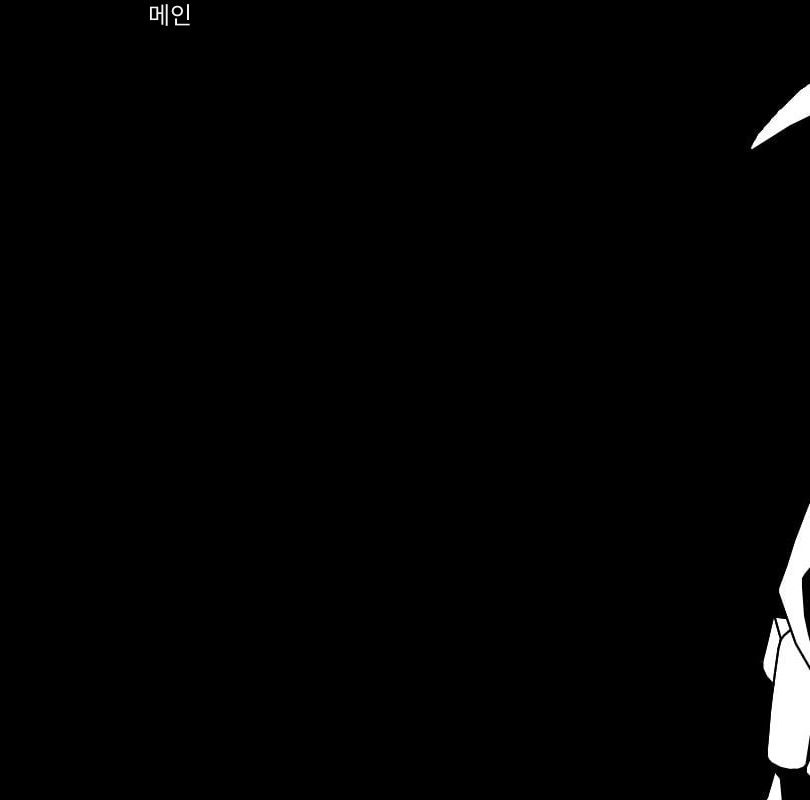
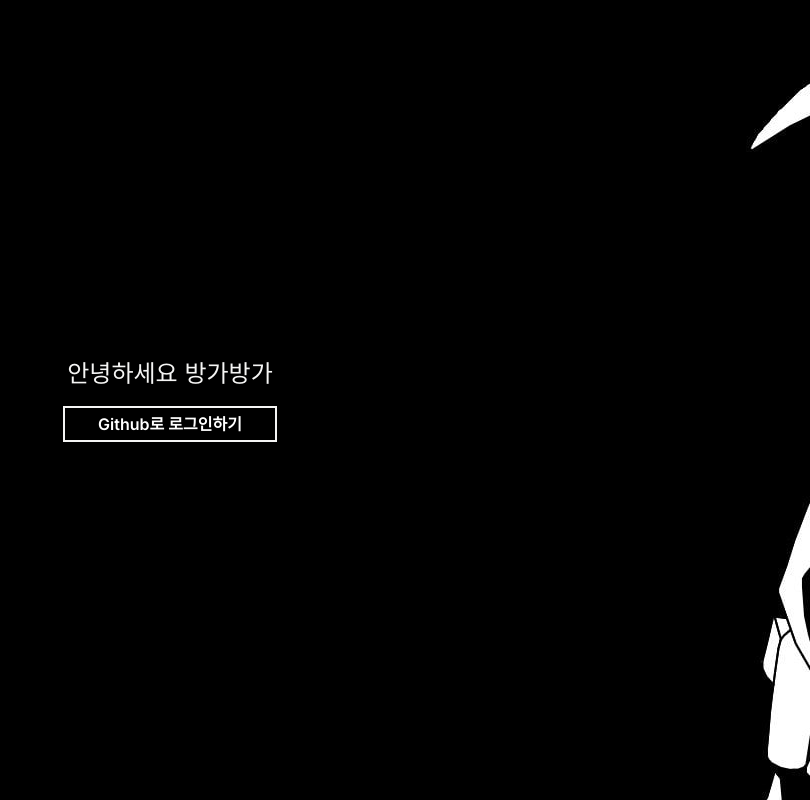
Before and after one commit to yeo-hyeonseok/study_nextjs, a Next.js app: page / in a window 1280 px wide. Shown: the whole page, without its empty margins (470-1280 px from the left). Built offline with nearby package versions, Linux system fonts and the light colour scheme.

Commit message:
[new] nextAuth 세팅 및 깃허브 소셜 로그인 기능 추가
- 메인 페이지 ui 변경
- loginButton 컴포넌트 추가

```diff
--- a/app/page.jsx
+++ b/app/page.jsx
@@ -1,9 +1,12 @@
-import SuperButton from "./src/components/common/superButton";
+import LoginButton from "./src/components/main/loginButton";
 
 export default async function Home() {
   return (
-    <div className="flex items-center flex-col">
-      <h1 className="text-stone-100 text-2xl">메인</h1>
+    <div className="flex items-center justify-center h-screen flex-col">
+      <div className="w-1/6 flex flex-col items-center">
+        <h1 className="text-stone-100 text-2xl">안녕하세요 방가방가</h1>
+        <LoginButton className="w-full mt-4" />
+      </div>
     </div>
   );
 }
--- /dev/null
+++ b/app/src/components/main/loginButton.jsx
@@ -0,0 +1,16 @@
+"use client";
+
+import { signIn } from "next-auth/react";
+import SuperButton from "../common/superButton";
+
+export default async function LoginButton({ className }) {
+  return (
+    <SuperButton
+      text="Github로 로그인하기"
+      onClick={() => {
+        signIn("", { callbackUrl: "/posts" });
+      }}
+      className={className}
+    />
+  );
+}
--- a/package.json
+++ b/package.json
@@ -17,6 +17,7 @@
     "eslint-config-next": "13.4.4",
     "mongodb": "^5.6.0",
     "next": "13.4.4",
+    "next-auth": "^4.21.1",
     "postcss": "8.4.24",
     "react": "18.2.0",
     "react-dom": "18.2.0",
--- /dev/null
+++ b/pages/api/auth/[...nextauth].js
@@ -0,0 +1,14 @@
+import NextAuth from "next-auth";
+import GithubProvider from "next-auth/providers/github";
+
+export const authOptions = {
+  providers: [
+    GithubProvider({
+      clientId: "",
+      clientSecret: "",
+    }),
+  ],
+  secret: "JWT 발금 시 사용할 암호",
+};
+
+export default NextAuth(authOptions);
--- a/tsconfig.json
+++ b/tsconfig.json
@@ -35,7 +35,8 @@
     "pages/api/test.js",
     "app/post/[id]/page.jsx",
     "app/list/page.jsx",
-    "app/posts/page.jsx"
+    "app/posts/page.jsx",
+    "app/src/components/main/loginButton.jsx"
   ],
   "exclude": ["node_modules"]
 }
```
Also changed, not shown: 1 other file (tests, documents, lock files or other folders).
